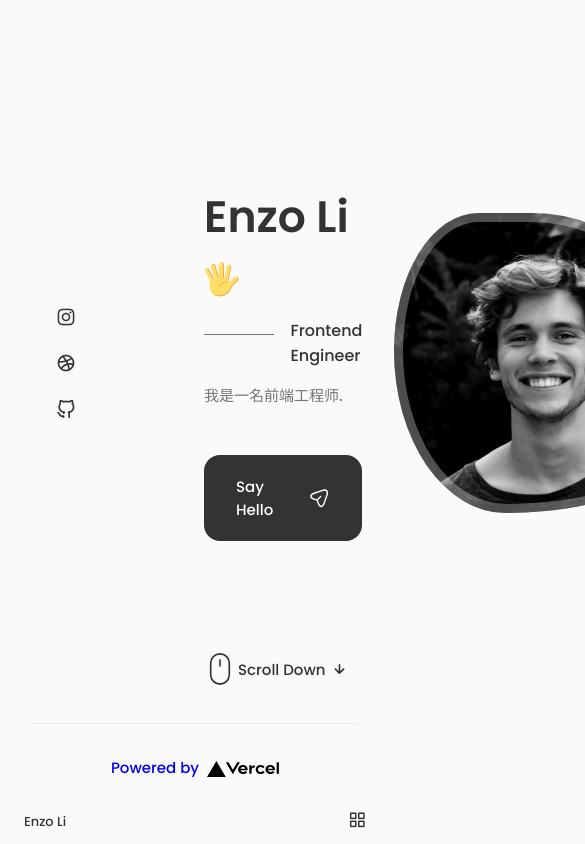
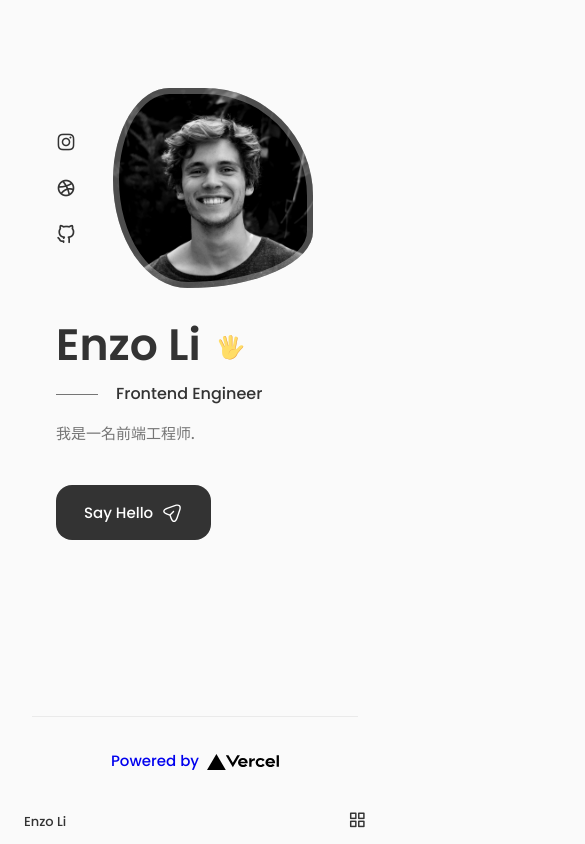
Before and after one commit to Eynzof/portfolio, a Next.js app: page / in a window 390 px wide. Shown: the top 844 px of the page, 585 px wide, since content can reach past the window. Built offline with nearby package versions, Linux system fonts and the light colour scheme.

Commit message:
adjust home style

```diff
--- a/src/components/home/Data.tsx
+++ b/src/components/home/Data.tsx
@@ -3,14 +3,14 @@
 
 const Data = () => {
     return (
-        <div className="home__data">
+        <div className={styles.home__data}>
             <h1 className={styles.home__title}>Enzo Li <svg
                 width="36"
                 height="36"
                 viewBox="0 0 48 48"
                 fill="none"
                 xmlns="http://www.w3.org/2000/svg"
-                className="home__hand"
+                className={styles.home__hand}
             >
                 <path
                     d="M25.4995 32.0305L31.3495 33.1555L36.1495 8.48051C36.4495 6.83051 35.3995 5.18051 33.8245 4.88051C32.1745 4.58051 30.5995 5.70551 30.2995 7.35551L25.4995 32.0305Z"
--- a/src/components/home/home.module.css
+++ b/src/components/home/home.module.css
@@ -29,7 +29,7 @@
     margin-bottom: var(--mb-0-25);
 }
 
-.home_hand {
+.home__hand {
     width: 38px;
     height: 38px;
     margin-left: 0.4rem;
@@ -114,3 +114,80 @@
     font-size: 1.25rem;
     color: var(--title-color);
 }
+
+/*=============== BREAKPOINTS ===============*/
+@media screen and (max-width: 992px) {
+    .home__content {
+        grid-template-columns: 100px repeat(2, 1fr);
+        column-gap: 1.25rem;
+    }
+
+    .home__hand {
+        width: 26px;
+        height: 26px;
+    }
+
+
+    .home__subtitle {
+        padding-left: 3.75rem;
+        margin-bottom: var(--mb-1);
+    }
+
+    .home__subtitle:before {
+        width: 42px;
+        top: 0.8rem;
+    }
+
+    .home__description {
+        max-width: initial;
+        margin-bottom: var(--mb-2-5);
+    }
+
+    .home_img {
+        width: 250px;
+        height: 250px;
+        box-shadow: inset 0 0 0 8px rgba(255 255 255/30%);
+    }
+
+    .home__scroll {
+        margin-left: 7.5rem;
+    }
+}
+
+@media screen and (max-width: 768px) {
+    .home__content {
+        grid-template-columns: 0.5fr 3fr;
+        padding-top: 3.5rem;
+    }
+
+    .home__img {
+        order: initial;
+        justify-self: initial;
+    }
+
+    .home__data {
+        grid-column: 1/3;
+    }
+
+    .home__img {
+        box-shadow: inset 0 0 0 6px rgba(255 255 255/30%);
+        width: 200px;
+        height: 200px;
+    }
+
+    .home__scroll {
+        display: none;
+    }
+}
+
+@media screen and (max-width: 350px) {
+    .home__img {
+        width: 180px;
+        height: 180px;
+    }
+    .home__hand {
+        width: 22px;
+        height: 22px;
+
+    }
+}
--- a/src/styles/globals.css
+++ b/src/styles/globals.css
@@ -164,9 +164,20 @@
         margin-left: var(--mb-1-5);
         margin-right: var(--mb-1-5);
     }
+    .button {
+        padding: 1rem 1.75rem;
+    }
+
+    .button__icon {
+        width: 22px;
+        height: 22px;
+    }
 }
 
 @media screen and (max-width: 768px) {
+    .section {
+        padding: 2rem 0 4rem;
+    }
 
 }
 
@@ -175,9 +186,12 @@
 }
 
 @media screen and (max-width: 350px) {
+    :root {
+        --big-font-size: 2.25rem;
+    }
     .container {
-        margin-left: var(--mb-1-5);
-        margin-right: var(--mb-1-5);
+        margin-left: var(--mb-1);
+        margin-right: var(--mb-1);
     }
 }
 
```
